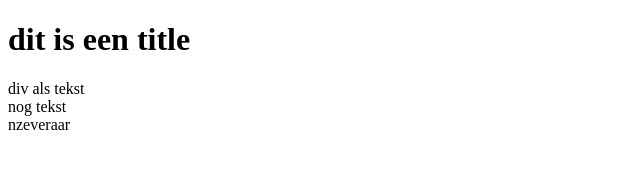
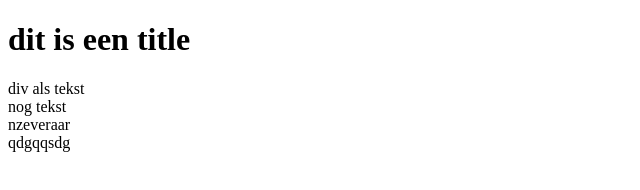
Before and after one commit to chriscools1/test-git-vs-code, a plain HTML site: page index.html in a window 1280 px wide. Shown: the full height of the page, 0-640 px from the left. Drawn offline with Linux system fonts and the light colour scheme.

Commit message:
git ignore

```diff
--- a/index.html
+++ b/index.html
@@ -11,5 +11,6 @@
     <div class="tekst">div als tekst</div>
     <div>nog tekst</div>
     <div>nzeveraar</div>
+    <div>qdgqqsdg</div>
 </body>
 </html>
```
Also changed, not shown: test.txt (added), 1 other file.
